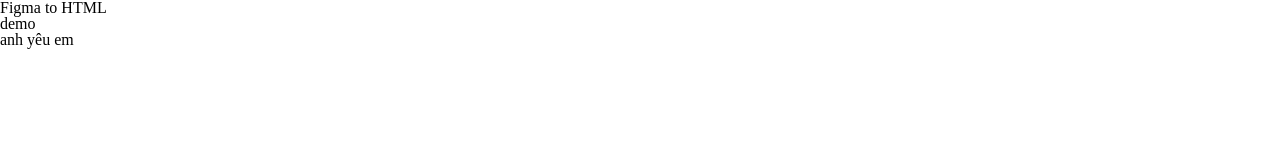
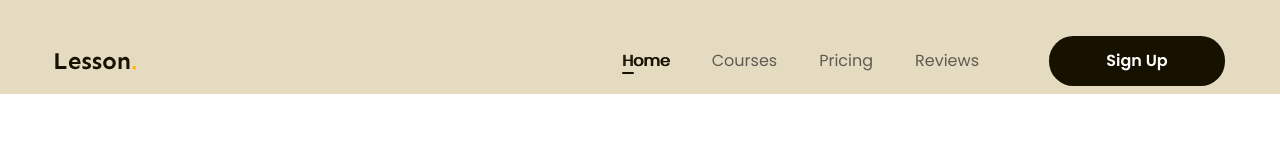
Before and after one commit to vienckd/figma_to_HTML, a plain HTML site: page index.html in a window 1280 px wide. Shown: the top 160 px of the page. Drawn offline with Linux system fonts and the light colour scheme.

Commit message:
code phan header

```diff
--- a/assets/css/style.css
+++ b/assets/css/style.css
@@ -1,9 +1,82 @@
 * {
-  box-sizing: border-box;
+  /* box-sizing: border-box; */
 }
 html {
   font-size: 62.5%;
 }
+/* Khôi phục lại cỡ chữ mặc định theo rem */
 body {
   font-size: 1.6rem;
+  font-family: "Poppins", sans-serif;
 }
+/* ===========common=================== */
+a {
+  text-decoration: none;
+}
+.main-content {
+  width: 1170px;
+  /* margin-left: auto;
+  margin-right: auto; */
+  margin: 0 auto;
+  max-width: calc(100% - 48px);
+}
+.btn {
+  display: inline-block;
+  min-width: 118px;
+  padding: 0 16px;
+  line-height: 50px;
+  color: #fff;
+  text-align: center;
+  font-size: 1.6rem;
+  font-weight: 600;
+  border-radius: 24.5px;
+  background: #171100;
+}
+/* ============header=============== */
+.header {
+  background-color: #e5dbc0;
+}
+.header.fixed {
+  position: sticky;
+  top: -28px;
+}
+.header .body {
+  display: flex;
+  align-items: center;
+  padding: 36px 0 8px;
+}
+.nav {
+  margin-left: auto;
+}
+.nav ul {
+  display: flex;
+}
+.nav a {
+  color: #5f5b53;
+  font-size: 1.6rem;
+  padding: 8px 21px;
+  position: relative;
+}
+.nav li.active a,
+.nav a:hover {
+  color: #171100;
+  /* font-weight: 600; */
+  text-shadow: 1px 0 0 currentColor;
+}
+.nav li.active a::after {
+  position: absolute;
+  left: 21px;
+  bottom: 6px;
+  content: "";
+  display: block;
+  width: 12px;
+  height: 2px;
+  border-radius: 1px;
+  background: #171100;
+}
+.header .btn-sign-up {
+  min-width: 144px;
+}
+.header .action {
+  margin-left: 49px;
+}
--- a/index.html
+++ b/index.html
@@ -1,15 +1,47 @@
 <!DOCTYPE html>
 <html lang="vi">
-<head>
-    <meta charset="UTF-8">
-    <meta name="viewport" content="width=device-width, initial-scale=1.0">
-    <link rel="stylesheet" href="./assets/css/reset.css">
-    <link rel="stylesheet" href="./assets/css/style.css">
+  <head>
+    <meta charset="UTF-8" />
+    <meta name="viewport" content="width=device-width, initial-scale=1.0" />
+    <link rel="stylesheet" href="./assets/css/reset.css" />
+    <link rel="preconnect" href="https://fonts.googleapis.com" />
+    <link rel="preconnect" href="https://fonts.gstatic.com" crossorigin />
+    <link
+      href="https://fonts.googleapis.com/css2?family=Poppins:ital,wght@0,100;0,200;0,300;0,400;0,500;0,600;0,700;0,800;0,900;1,100;1,200;1,300;1,400;1,500;1,600;1,700;1,800;1,900&family=Sen:wght@400..800&display=swap"
+      rel="stylesheet"
+    />
+    <link rel="stylesheet" href="./assets/css/style.css" />
     <title>Bài 90: Figma to HTML</title>
-</head>
-<body>
-    <h1>Figma to HTML</h1>
-    <h2>demo</h2>
-    <h3>anh yêu em</h3>
-</body>
+  </head>
+  <body style="height: 10000px;">
+    <header class="header fixed">
+      <div class="main-content">
+        <div class="body">
+          <!-- logo -->
+          <img src="./assets/img/logo.svg" alt="Lesson" class="logo" />
+          <!-- nav -->
+          <nav class="nav">
+            <ul>
+              <li  class="active">
+                <a href="#!">Home</a>
+              </li>
+              <li>
+                <a href="#!">Courses</a>
+              </li>
+              <li>
+                <a href="#!">Pricing</a>
+              </li>
+              <li>
+                <a href="#!">Reviews</a>
+              </li>
+            </ul>
+          </nav>
+          <!-- btn action -->
+          <div class="action">
+            <a href="#!" class="btn btn-sign-up">Sign Up</a>
+          </div>
+        </div>
+      </div>
+    </header>
+  </body>
 </html>
```
Also changed, not shown: assets/img/logo.svg (added).
